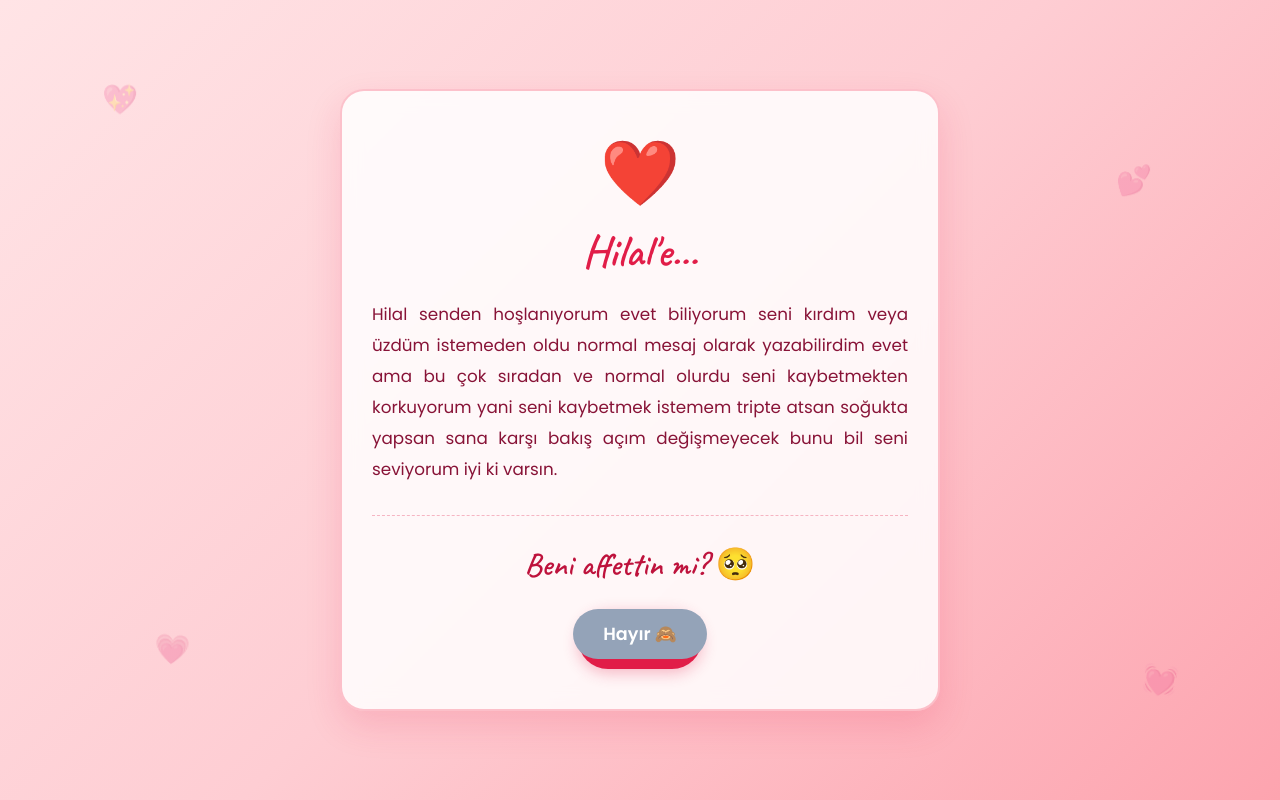
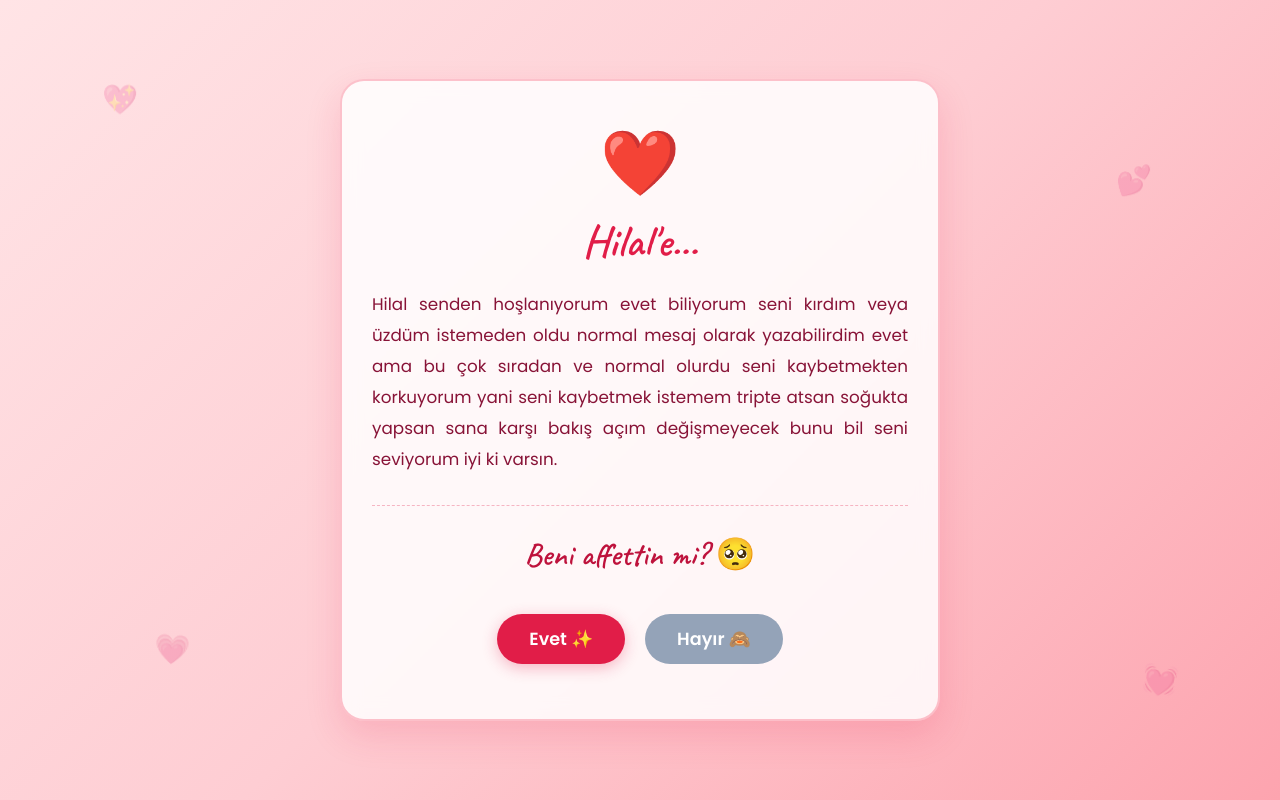
Before and after one commit to guneygemi123-pixel/hilale-not, a Flask app: page / in a window 1280 px wide. Run offline with Flask 3, Linux system fonts and the light colour scheme; some libraries are stand-ins or nearby versions.

Commit message:
Refactor index.html for improved layout and styles

```diff
--- a/templates/index.html
+++ b/templates/index.html
@@ -9,7 +9,7 @@
     <link href="https://cdn.jsdelivr.net/npm/bootstrap@5.3.0/dist/css/bootstrap.min.css" rel="stylesheet">
     <!-- Google Fonts -->
     <link href="https://fonts.googleapis.com/css2?family=Caveat:wght@600&family=Poppins:wght@300;400;500;600&display=swap" rel="stylesheet">
-    <!-- Canvas Confetti (Patlayan Konfetiler İçin) -->
+    <!-- Canvas Confetti -->
     <script src="https://cdn.jsdelivr.net/npm/canvas-confetti@1.6.0/dist/confetti.browser.min.js"></script>
 
     <style>
@@ -78,7 +78,7 @@
             text-align: justify;
         }
 
-        /* İnteraktif Buton Alanı */
+        /* İnteraktif Soru Bölümü */
         .soru-alani {
             margin-top: 30px;
             border-top: 1px dashed rgba(225, 29, 72, 0.3);
@@ -92,24 +92,27 @@
             margin-bottom: 20px;
         }
 
+        /* Butonları Yan Yana Düzenleyen Kısım */
         .buton-grubu {
             display: flex;
             justify-content: center;
-            gap: 15px;
+            align-items: center;
+            gap: 20px;
+            min-height: 80px;
             position: relative;
-            min-height: 60px;
         }
 
         .btn-evet {
             background-color: #e11d48;
             color: white;
             border: none;
-            padding: 12px 30px;
+            padding: 12px 32px;
             border-radius: 50px;
             font-weight: 600;
             font-size: 1.1rem;
             box-shadow: 0 4px 15px rgba(225, 29, 72, 0.3);
-            transition: all 0.2s ease;
+            transition: transform 0.2s ease, background-color 0.2s ease;
+            z-index: 2;
         }
 
         .btn-evet:hover {
@@ -121,12 +124,12 @@
             background-color: #94a3b8;
             color: white;
             border: none;
-            padding: 12px 30px;
+            padding: 12px 32px;
             border-radius: 50px;
             font-weight: 600;
             font-size: 1.1rem;
-            position: absolute;
             transition: all 0.2s ease;
+            z-index: 1;
         }
 
         /* Başarılı Cevap Kutusu */
@@ -190,20 +193,22 @@
         // Hayır Butonunun Kaçma Fonksiyonu
         function kac() {
             const btn = document.getElementById('hayirBtn');
-            const x = Math.random() * (window.innerWidth - 150) - (window.innerWidth / 2) + 75;
-            const y = Math.random() * 200 - 100;
+
+            // İlk kaçışta butonu serbest konuma alıyoruz
+            btn.style.position = 'absolute';
+
+            // Kart dışına taşmayacak mantıklı rastgele konumlar
+            const x = Math.floor(Math.random() * 200) - 100;
+            const y = Math.floor(Math.random() * 120) - 60;
 
             btn.style.transform = `translate(${x}px, ${y}px)`;
         }
 
         // Evet Butonuna Basılınca Çalışan Fonksiyon
         function affedildi() {
-            // Butonları gizle
             document.getElementById('butonAlani').style.display = 'none';
-            // Sonuç kutusunu göster
             document.getElementById('sonucKutusu').style.display = 'block';
 
-            // Konfeti Efekti Patlat
             confetti({
                 particleCount: 120,
                 spread: 70,
```
